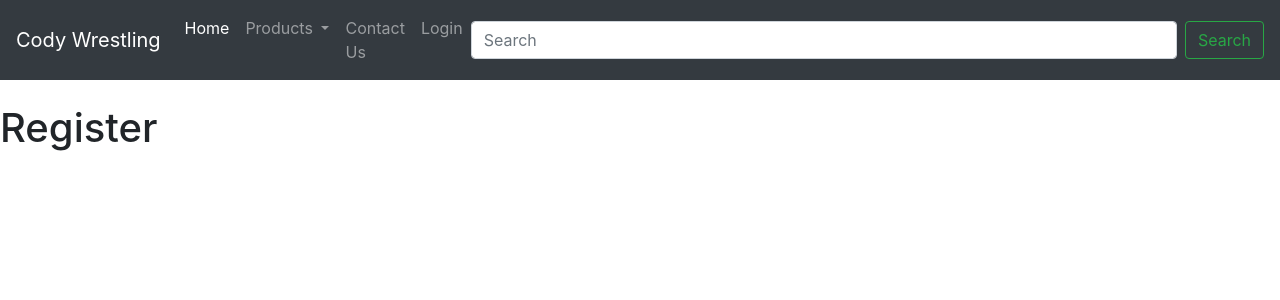
After one commit to Chrisss09/cody-wrestling, a Django app: page /register/ in a window 1280 px wide. The commit adds this page. Shown: the top 300 px of the page. Run offline with Django 3.2, Linux system fonts and the light colour scheme; some libraries are stand-ins or nearby versions.

Commit message:
Started to add registration details

```diff
--- a/accounts/templates/login.html
+++ b/accounts/templates/login.html
@@ -9,6 +9,8 @@
     <button type="submit">Login</button>
 </form>
 
+<p>If you do not have an account, you can <a href="{% url 'registration' %}">register here.</a></p>
+
 {% if messages %}
     <div>
         {% for message in messages %}
--- /dev/null
+++ b/accounts/templates/registration.html
@@ -0,0 +1,12 @@
+{% extends 'base.html' %}
+
+{% block content %}
+<h1>Register</h1>
+<!--
+<form method="POST">
+    {% csrf_token %}
+    {{ login_form }}
+    <button type="submit">Login</button>
+</form> -->
+
+{% endblock %}
--- a/accounts/views.py
+++ b/accounts/views.py
@@ -2,6 +2,9 @@ from django.shortcuts import render, redirect, reverse
 from django.contrib import auth, messages
 from django.contrib.auth.decorators import login_required
 from accounts.forms import LoginForm
+
+def registration(request):
+    return render(request, 'registration.html')
 
 def login(request):
     if request.user.is_authenticated:
--- a/ecommerce/urls.py
+++ b/ecommerce/urls.py
@@ -1,6 +1,6 @@
 from django.contrib import admin
 from django.urls import path
-from accounts.views import login, logout
+from accounts.views import login, logout, registration
 from home.views import home
 
 urlpatterns = [
@@ -8,4 +8,5 @@ urlpatterns = [
     path('', home, name='home'),
     path('login/', login, name='login'),
     path('logout/', logout, name='logout'),
+    path('register/', registration, name='registration'),
 ]
```
